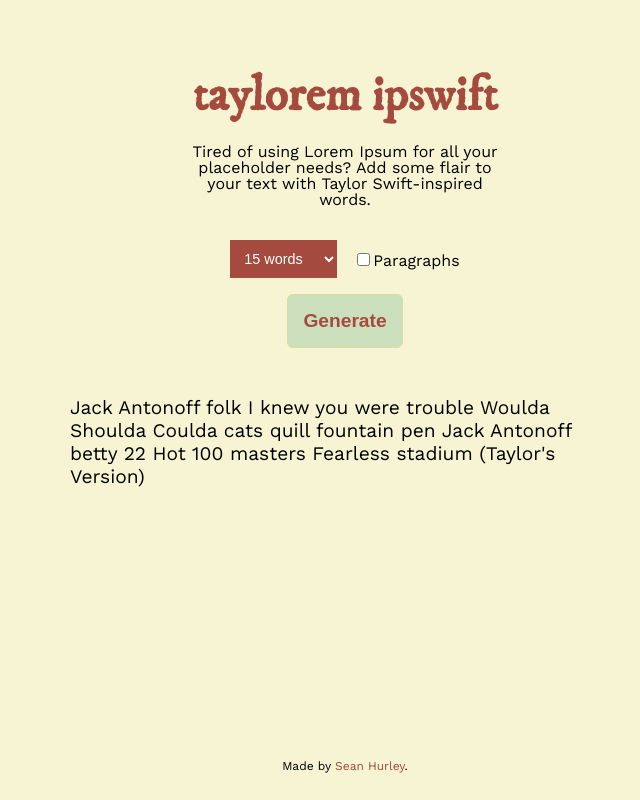
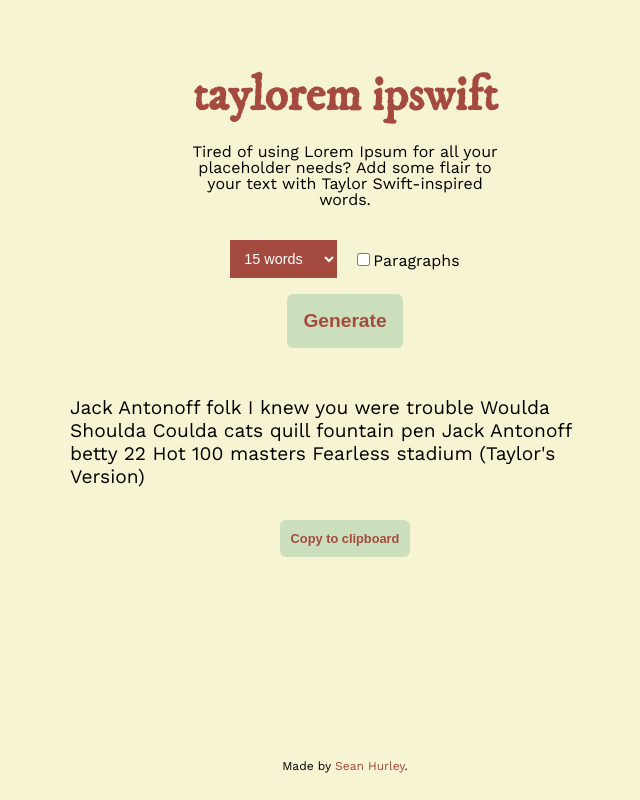
Before and after one commit to smh1988-2/taylor-ipsum, a React (Create React App) app: page / in a window 1280 px wide. Both pictures are taken after a click on the button "Generate". Shown: the whole page, without its empty margins (295-935 px from the left). Built offline with nearby package versions, Linux system fonts and the light colour scheme.

Commit message:
added basic copy functionality

```diff
--- a/src/App.css
+++ b/src/App.css
@@ -184,18 +184,21 @@
   margin-bottom: 48px;
 }
 
-.generate-button {
+button {
   background-color: #cbdfbd;
-  border: 1px solid #d4e09b;
-  padding: 15px;
+  border: 1px solid transparent;
   border-radius: 6px;
-  font-size: 1.2rem;
   color: #a44a3f;
   font-weight: 600;
   transition: opacity 0.3s;
 }
 
-.generate-button:hover {
+.generate-button {
+  padding: 15px;
+  font-size: 1.2rem;
+}
+
+button:hover {
   opacity: 0.8;
   cursor: pointer;
 }
@@ -209,7 +212,37 @@
 }
 
 .output-text {
-  margin-bottom: 15px;
+  margin-bottom: 32px;
+}
+
+.copy-button-container {
+  display: flex;
+  flex-direction: column;
+  justify-content: center;
+  gap: 16px;
+}
+
+.copy-button {
+  padding: 10px;
+  font-size: 0.8rem;
+  width: fit-content;
+  margin: auto;
+}
+
+.copied-text {
+  text-align: center;
+  font-size: .75rem;
+  animation-name: appear;
+  animation-duration: .7s;
+}
+
+@keyframes appear {
+  0% {
+    opacity: 0;
+  }
+  100% {
+    opacity: 1;
+  }
 }
 
 .footer {
@@ -224,7 +257,7 @@
 .footer a {
   color: #a44a3f;
   text-decoration: none;
-  transition: color .3s;
+  transition: color 0.3s;
 }
 
 .footer a:hover {
--- a/src/App.js
+++ b/src/App.js
@@ -8,14 +8,14 @@
 
 function App() {
   const [output, setOutput] = useState([]);
-  const [paragraphs, setParagraphs] = useState(false)
-
+  const [paragraphs, setParagraphs] = useState(false);
+  const [copied, setCopied] = useState(false);
 
   return (
     <div className="content-wrap">
       <Header />
-      <Generator setOutput={setOutput} setParagraphs={setParagraphs} />
-      <Output output={output} paragraphs={paragraphs} />
+      <Generator setOutput={setOutput} setParagraphs={setParagraphs} setCopied={setCopied} />
+      <Output output={output} paragraphs={paragraphs} copied={copied} setCopied={setCopied} />
       <Footer />
     </div>
   );
--- a/src/components/Output.js
+++ b/src/components/Output.js
@@ -1,6 +1,12 @@
 import React from "react";
+import { useState } from "react";
 
-function Output({ output, paragraphs }) {
+function Output({ output, paragraphs, copied, setCopied }) {
+
+  function handleCopy() {
+    navigator.clipboard.writeText(output.join(" "));
+    setCopied(true);
+  }
 
   return (
     <main className="output-container">
@@ -21,6 +27,16 @@
       ) : (
         <p className="output-text">{output.join(" ")}</p>
       )}
+
+      <div className="copy-button-container">
+        {output.length > 0 ? (
+          <button className="copy-button" onClick={handleCopy}>
+            Copy to clipboard
+          </button>
+        ) : null}
+
+        {copied ? <p className="copied-text">Copied!</p> : null}
+      </div>
     </main>
   );
 }
```
Also changed, not shown: src/components/Generator.js (+2 -1 lines).
